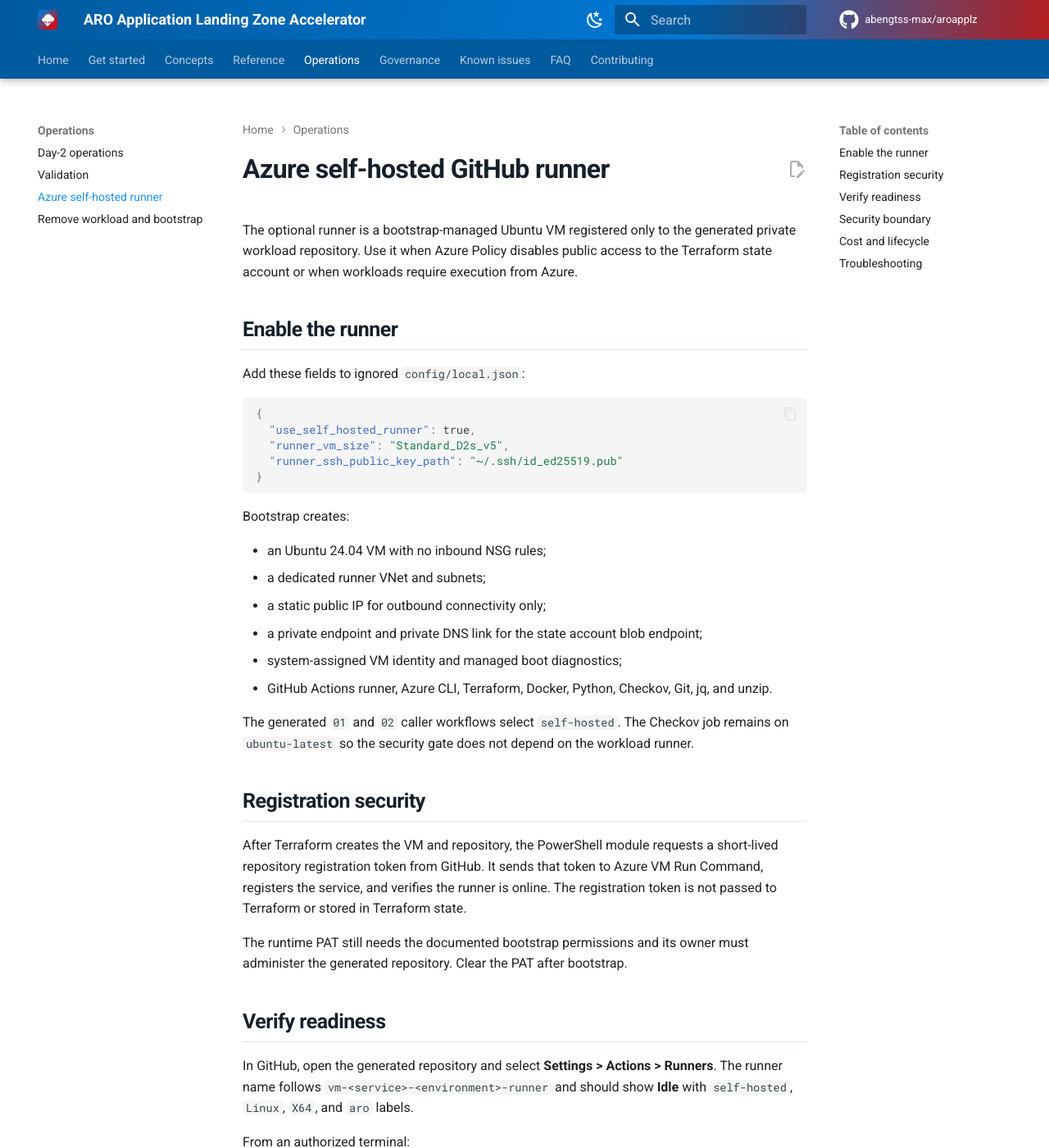
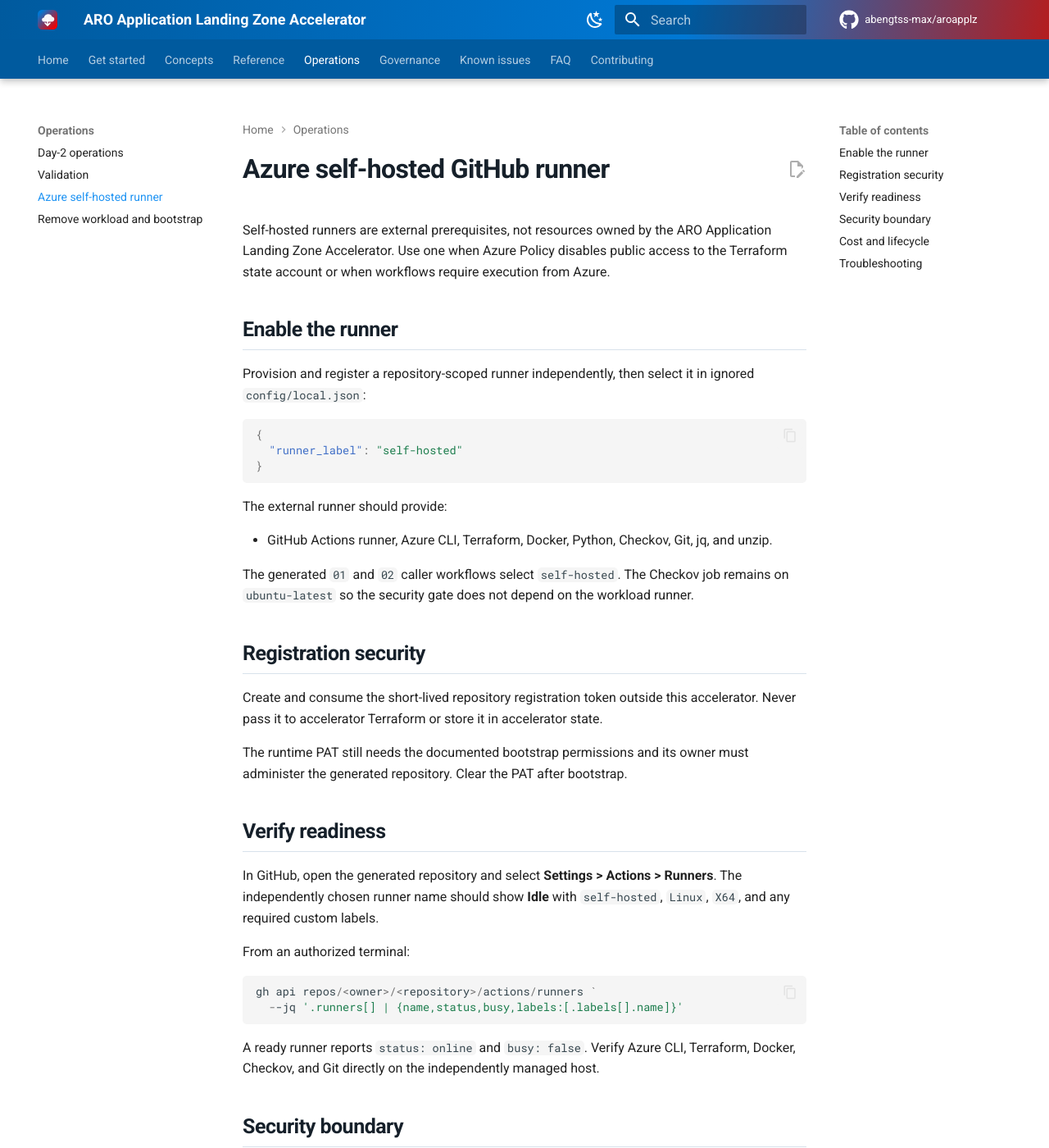
Before and after one commit to abengtss-max/aroapplz, an MkDocs documentation site: the page built from docs/operations/self-hosted-runner.md, in a window 1280 px wide and 1400 px high. Shown: the whole window at 82% size. Built offline with MkDocs 1.6.1 and Material for MkDocs 9.7.7, drawn with Linux system fonts in a browser that asks for light colours; comment, search, counter and statistics services are not loaded; some of the changed text lies outside the part shown.

Commit message:
Decouple self-hosted runner from accelerator

````diff
--- a/docs/operations/self-hosted-runner.md
+++ b/docs/operations/self-hosted-runner.md
@@ -1,39 +1,32 @@
 # Azure self-hosted GitHub runner
 
-The optional runner is a bootstrap-managed Ubuntu VM registered only to the generated private workload repository. Use it when Azure Policy disables public access to the Terraform state account or when workloads require execution from Azure.
+Self-hosted runners are external prerequisites, not resources owned by the ARO Application Landing Zone Accelerator. Use one when Azure Policy disables public access to the Terraform state account or when workflows require execution from Azure.
 
 ## Enable the runner
 
-Add these fields to ignored `config/local.json`:
+Provision and register a repository-scoped runner independently, then select it in ignored `config/local.json`:
 
 ```json
 {
-  "use_self_hosted_runner": true,
-  "runner_vm_size": "Standard_D2s_v5",
-  "runner_ssh_public_key_path": "~/.ssh/id_ed25519.pub"
+  "runner_label": "self-hosted"
 }
 ```
 
-Bootstrap creates:
+The external runner should provide:
 
-- an Ubuntu 24.04 VM with no inbound NSG rules;
-- a dedicated runner VNet and subnets;
-- a static public IP for outbound connectivity only;
-- a private endpoint and private DNS link for the state account blob endpoint;
-- system-assigned VM identity and managed boot diagnostics;
 - GitHub Actions runner, Azure CLI, Terraform, Docker, Python, Checkov, Git, jq, and unzip.
 
 The generated `01` and `02` caller workflows select `self-hosted`. The Checkov job remains on `ubuntu-latest` so the security gate does not depend on the workload runner.
 
 ## Registration security
 
-After Terraform creates the VM and repository, the PowerShell module requests a short-lived repository registration token from GitHub. It sends that token to Azure VM Run Command, registers the service, and verifies the runner is online. The registration token is not passed to Terraform or stored in Terraform state.
+Create and consume the short-lived repository registration token outside this accelerator. Never pass it to accelerator Terraform or store it in accelerator state.
 
 The runtime PAT still needs the documented bootstrap permissions and its owner must administer the generated repository. Clear the PAT after bootstrap.
 
 ## Verify readiness
 
-In GitHub, open the generated repository and select **Settings > Actions > Runners**. The runner name follows `vm-<service>-<environment>-runner` and should show **Idle** with `self-hosted`, `Linux`, `X64`, and `aro` labels.
+In GitHub, open the generated repository and select **Settings > Actions > Runners**. The independently chosen runner name should show **Idle** with `self-hosted`, `Linux`, `X64`, and any required custom labels.
 
 From an authorized terminal:
 
@@ -42,7 +35,7 @@ gh api repos/<owner>/<repository>/actions/runners `
   --jq '.runners[] | {name,status,busy,labels:[.labels[].name]}'
 ```
 
-A ready runner reports `status: online` and `busy: false`. Bootstrap also runs version checks for Azure CLI, Terraform, Docker, Checkov, and Git before reporting success.
+A ready runner reports `status: online` and `busy: false`. Verify Azure CLI, Terraform, Docker, Checkov, and Git directly on the independently managed host.
 
 ## Security boundary
 
@@ -52,24 +45,24 @@ The VM has a public IP only for outbound Internet access; the NSG defines no inb
 
 ## Cost and lifecycle
 
-`Standard_D2s_v5` is the default. At the validated Sweden Central consumption rate, compute is approximately USD 0.102/hour, or USD 74.46 for a 730-hour month, excluding the OS disk, public IP, private endpoint, and network traffic. Stop or resize the VM only after considering workflow availability.
+For the separate example deployment, `Standard_D2s_v5` costs approximately USD 0.102/hour, or USD 74.46 for a 730-hour month at the validated Sweden Central consumption rate, excluding the OS disk, public IP, private endpoint, and network traffic. Stop or resize the VM only after considering workflow availability.
 
-The runner is part of bootstrap state. `Deploy-AROLandingZone -BootstrapAction destroy` removes the VM, network, private endpoint, and runner registration along with the generated repository and other bootstrap resources.
+The runner has an independent lifecycle and state. Accelerator bootstrap destroy does not remove the VM, its network, private endpoint, or registration.
 
 ## Troubleshooting
 
-If registration fails, keep local Terraform state and rerun bootstrap apply after correcting the error. The module reuses an already configured runner service when possible.
+If registration fails, keep the runner's independent Terraform state and retry registration after correcting the error. Rerunning accelerator bootstrap does not register the runner.
 
 Inspect VM provisioning and runner service safely:
 
 ```powershell
 az vm get-instance-view `
-  --resource-group <bootstrap-resource-group> `
+  --resource-group <runner-resource-group> `
   --name <runner-vm-name> `
   --query instanceView.statuses
 
 az vm run-command invoke `
-  --resource-group <bootstrap-resource-group> `
+  --resource-group <runner-resource-group> `
   --name <runner-vm-name> `
   --command-id RunShellScript `
   --scripts "systemctl --no-pager status 'actions.runner.*'"
````
Also changed, not shown: bootstrap/modules/azure/runner-cloud-init.yaml (deleted, +0 -58 lines), docs/get-started/quickstart.md (+4 -6 lines), docs/operations/cleanup.md (+0 -1 lines), docs/reference/configuration.md (+2 -4 lines), docs/reference/identity.md (+2 -2 lines), 10 other files.
